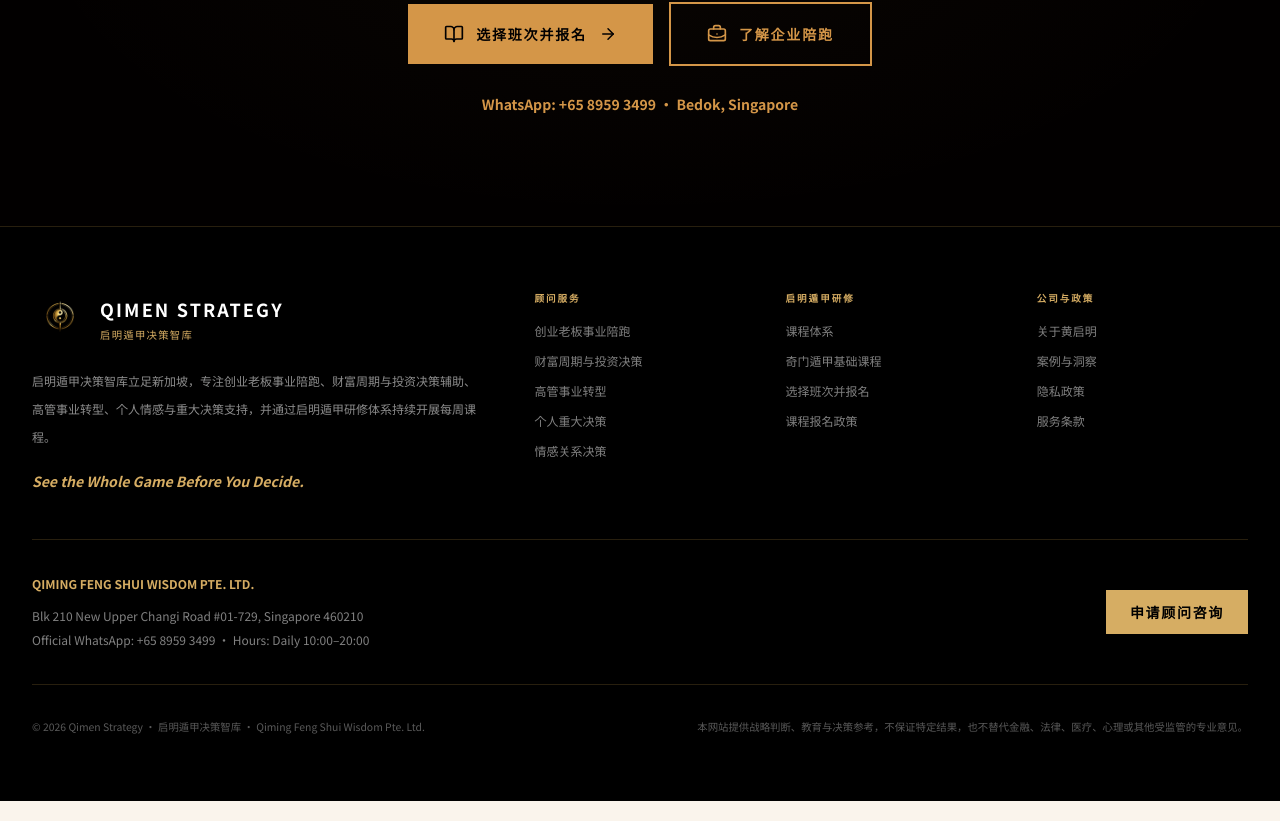
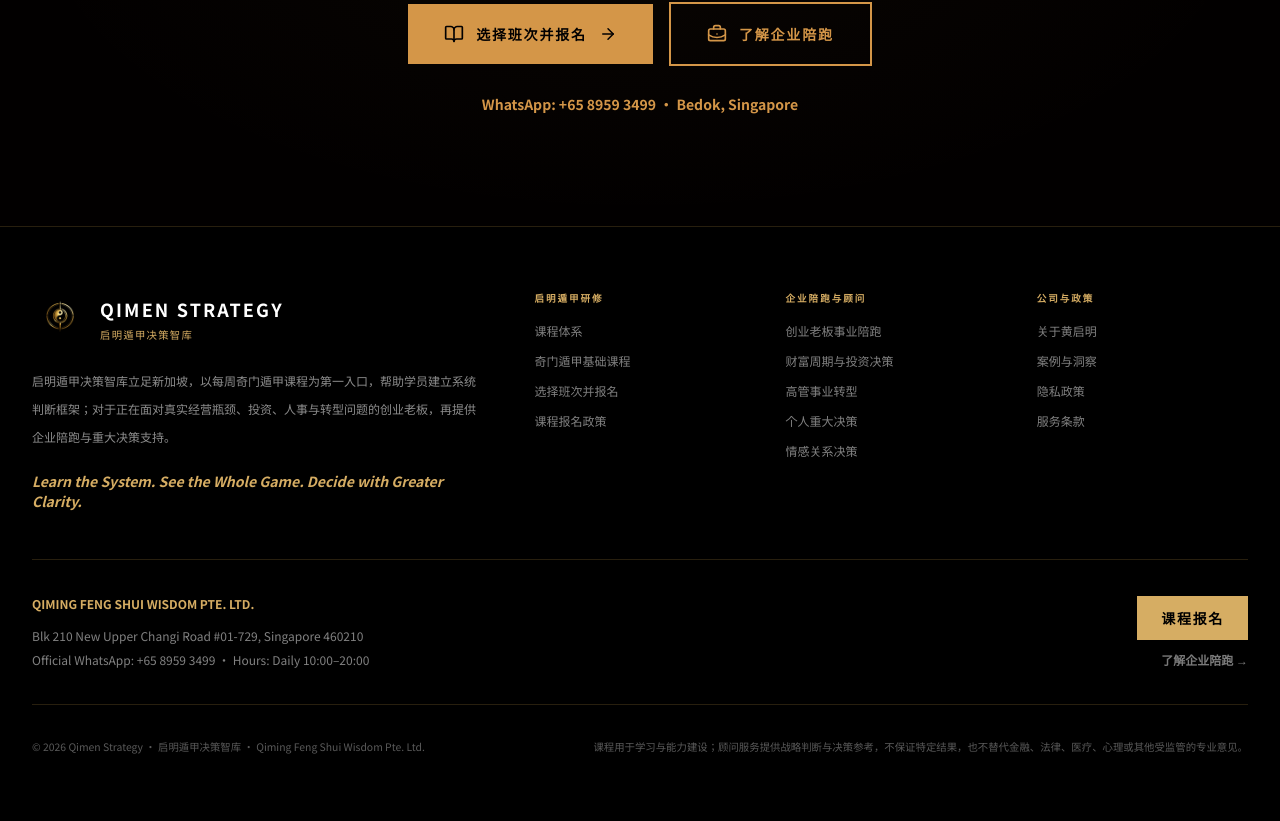
Before and after one commit to BODHIWONG/qmfeng-website, a Next.js app: page / in a window 1280 px wide. Shown: the part 10535-11356 px from the top of the page. Built offline with nearby package versions, Linux system fonts and the light colour scheme.

Commit message:
Put academy before advisory in footer

```diff
--- a/components/footer.tsx
+++ b/components/footer.tsx
@@ -4,7 +4,14 @@ import Link from "next/link";
 import { useLanguage } from "@/contexts/language-context";
 
 const LOGO_URL = "/logo-qimen-strategy.jpg";
-const WA_LINK = "https://wa.me/6589593499";
+const COURSE_REGISTRATION_LINK = "/course-registration?course=qimen-foundation&batch=2026-09-19";
+
+const academyLinks = [
+  { href: "/courses", zh: "课程体系", en: "Course Pathways" },
+  { href: "/qi-men-dun-jia-course-singapore", zh: "奇门遁甲基础课程", en: "Qi Men Foundation Course" },
+  { href: COURSE_REGISTRATION_LINK, zh: "选择班次并报名", en: "Select Batch & Register" },
+  { href: "/course-policy", zh: "课程报名政策", en: "Course Registration Policy" },
+];
 
 const advisoryLinks = [
   { href: "/enterprise-strategic-advisory", zh: "创业老板事业陪跑", en: "Founder Business Advisory" },
@@ -12,13 +19,6 @@ const advisoryLinks = [
   { href: "/executive-career-transition-advisory", zh: "高管事业转型", en: "Executive Career Transition" },
   { href: "/decision", zh: "个人重大决策", en: "Major Personal Decisions" },
   { href: "/relationship-clarity-reading-singapore", zh: "情感关系决策", en: "Relationship Decisions" },
-];
-
-const academyLinks = [
-  { href: "/courses", zh: "课程体系", en: "Course Pathways" },
-  { href: "/qi-men-dun-jia-course-singapore", zh: "奇门遁甲基础课程", en: "Qi Men Foundation Course" },
-  { href: "/course-registration?course=qimen-foundation&batch=2026-09-19", zh: "选择班次并报名", en: "Select Batch & Register" },
-  { href: "/course-policy", zh: "课程报名政策", en: "Course Registration Policy" },
 ];
 
 const companyLinks = [
@@ -45,17 +45,17 @@ export default function Footer() {
             </div>
             <p className="max-w-md text-xs leading-7 text-white/55">
               {t(
-                "启明遁甲决策智库立足新加坡，专注创业老板事业陪跑、财富周期与投资决策辅助、高管事业转型、个人情感与重大决策支持，并通过启明遁甲研修体系持续开展每周课程。",
-                "Qimen Strategy is a Singapore-based strategic decision advisory practice supporting founders, entrepreneurs, executives and individuals before major business, investment, career and life decisions. Qimen Strategy Academy provides structured weekly Qi Men Dun Jia courses."
+                "启明遁甲决策智库立足新加坡，以每周奇门遁甲课程为第一入口，帮助学员建立系统判断框架；对于正在面对真实经营瓶颈、投资、人事与转型问题的创业老板，再提供企业陪跑与重大决策支持。",
+                "Qimen Strategy is a Singapore-based Qi Men learning and advisory practice. Weekly courses are the primary entry point, while founder business advisory supports clients facing real business bottlenecks, investment, people and transition decisions."
               )}
             </p>
-            <p className="mt-5 text-sm font-semibold italic text-[#d6ad63]">See the Whole Game Before You Decide.</p>
+            <p className="mt-5 text-sm font-semibold italic text-[#d6ad63]">Learn the System. See the Whole Game. Decide with Greater Clarity.</p>
           </div>
 
           <div>
-            <p className="mb-4 text-[0.6rem] font-bold uppercase tracking-[0.2em] text-[#d6ad63]">{t("顾问服务", "Advisory")}</p>
+            <p className="mb-4 text-[0.6rem] font-bold uppercase tracking-[0.2em] text-[#d6ad63]">{t("启明遁甲研修", "Academy")}</p>
             <div className="space-y-2.5">
-              {advisoryLinks.map((link) => (
+              {academyLinks.map((link) => (
                 <Link key={link.href} href={link.href} className="block text-xs leading-5 text-white/50 transition-colors hover:text-[#d6ad63]">
                   {t(link.zh, link.en)}
                 </Link>
@@ -64,9 +64,9 @@ export default function Footer() {
           </div>
 
           <div>
-            <p className="mb-4 text-[0.6rem] font-bold uppercase tracking-[0.2em] text-[#d6ad63]">{t("启明遁甲研修", "Academy")}</p>
+            <p className="mb-4 text-[0.6rem] font-bold uppercase tracking-[0.2em] text-[#d6ad63]">{t("企业陪跑与顾问", "Advisory")}</p>
             <div className="space-y-2.5">
-              {academyLinks.map((link) => (
+              {advisoryLinks.map((link) => (
                 <Link key={link.href} href={link.href} className="block text-xs leading-5 text-white/50 transition-colors hover:text-[#d6ad63]">
                   {t(link.zh, link.en)}
                 </Link>
@@ -92,15 +92,16 @@ export default function Footer() {
             <p className="mt-2">Blk 210 New Upper Changi Road #01-729, Singapore 460210</p>
             <p>Official WhatsApp: +65 8959 3499 · Hours: Daily 10:00–20:00</p>
           </div>
-          <div className="md:text-right">
-            <a
-              href={`${WA_LINK}?text=${encodeURIComponent("Hello Qimen Strategy, I would like to apply for a private strategic advisory consultation.")}`}
-              target="_blank"
-              rel="noopener noreferrer"
-              className="inline-flex bg-[#d6ad63] px-6 py-3 text-sm font-bold uppercase tracking-[0.12em] text-black hover:bg-[#f4dfb0]"
+          <div className="flex flex-col gap-3 md:items-end">
+            <Link
+              href={COURSE_REGISTRATION_LINK}
+              className="inline-flex justify-center bg-[#d6ad63] px-6 py-3 text-sm font-bold uppercase tracking-[0.12em] text-black hover:bg-[#f4dfb0]"
             >
-              {t("申请顾问咨询", "Apply for Advisory")}
-            </a>
+              {t("课程报名", "Register for a Course")}
+            </Link>
+            <Link href="/enterprise-strategic-advisory" className="text-xs font-semibold text-white/48 transition hover:text-[#d6ad63]">
+              {t("了解企业陪跑 →", "Explore Founder Advisory →")}
+            </Link>
           </div>
         </div>
 
@@ -108,8 +109,8 @@ export default function Footer() {
           <p>© {new Date().getFullYear()} Qimen Strategy · 启明遁甲决策智库 · Qiming Feng Shui Wisdom Pte. Ltd.</p>
           <p className="max-w-2xl md:text-right">
             {t(
-              "本网站提供战略判断、教育与决策参考，不保证特定结果，也不替代金融、法律、医疗、心理或其他受监管的专业意见。",
-              "This website provides strategic decision support and education. No specific outcome is guaranteed, and it does not replace financial, legal, medical, psychological or other regulated professional advice."
+              "课程用于学习与能力建设；顾问服务提供战略判断与决策参考，不保证特定结果，也不替代金融、法律、医疗、心理或其他受监管的专业意见。",
+              "Courses are for learning and capability building. Advisory provides strategic decision support, does not guarantee specific outcomes and does not replace regulated financial, legal, medical, psychological or other professional advice."
             )}
           </p>
         </div>
```
